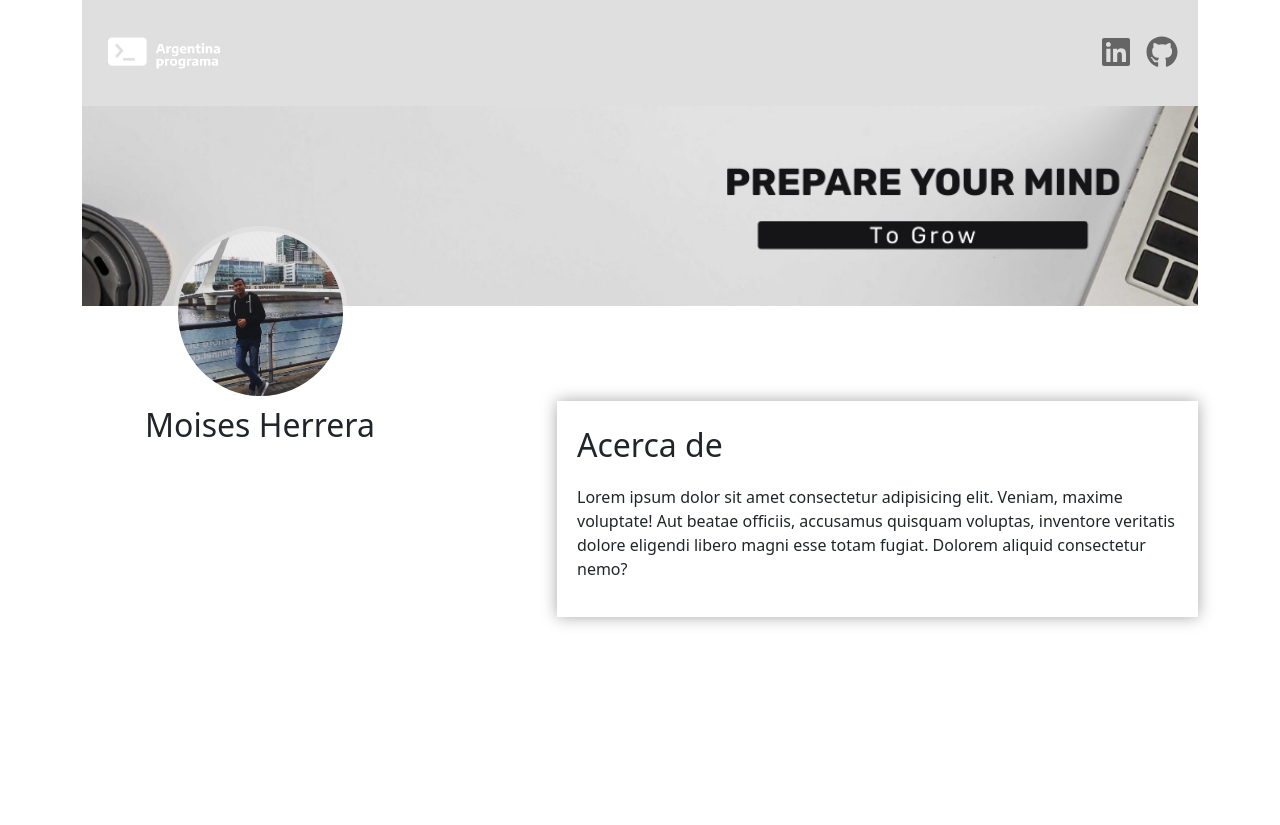
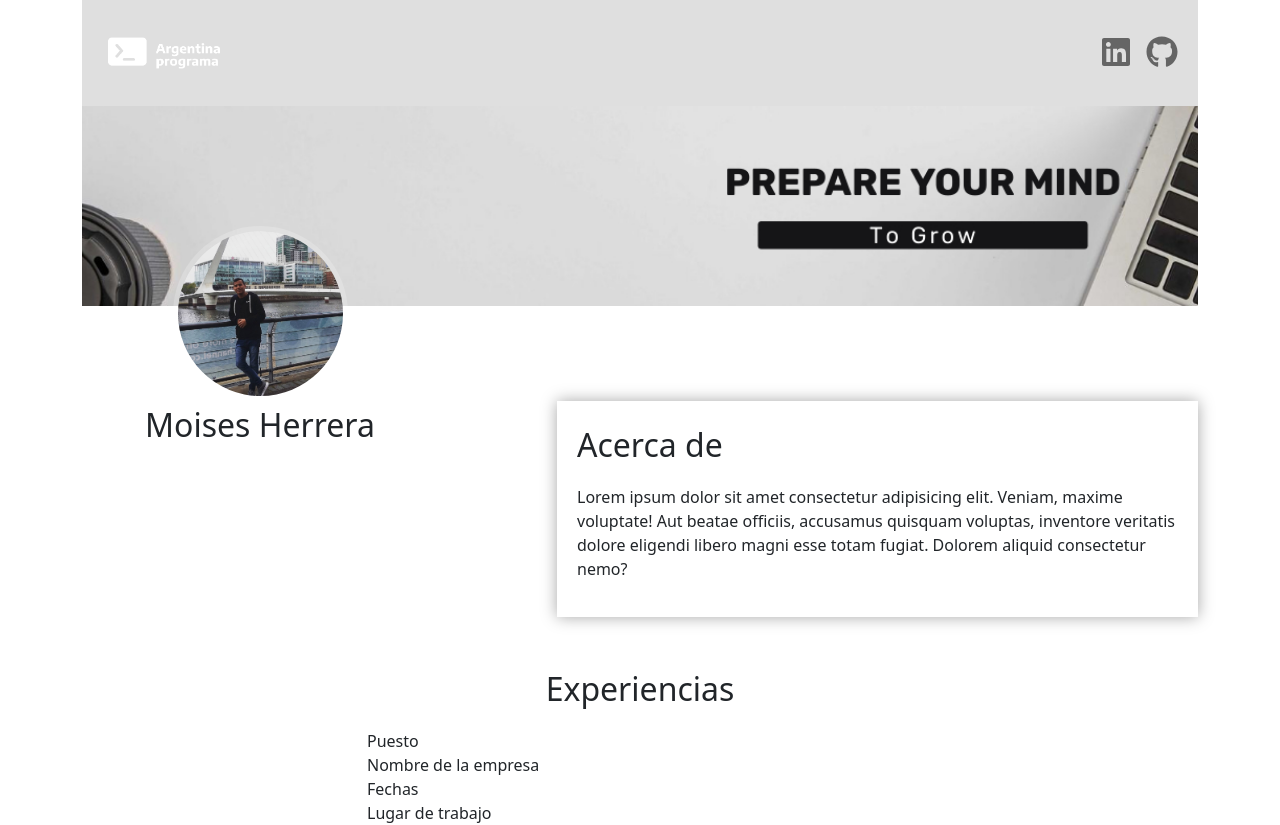
Before and after one commit to MoisesHerrera94/Frontend-Argentina-Programa, an Angular app: page / in a window 1280 px wide. Before the commit the page ends 800 px from the top, so only its background shows below. Built offline with nearby package versions, Linux system fonts and the light colour scheme.

Commit message:
Iniciando con la seccion de Experiencias

```diff
--- a/src/app/app.component.html
+++ b/src/app/app.component.html
@@ -2,4 +2,5 @@
     <app-nav-bar></app-nav-bar>
     <app-header></app-header>
     <app-about-me></app-about-me>
+    <app-experience></app-experience>
 </div>
--- a/src/app/app.module.ts
+++ b/src/app/app.module.ts
@@ -7,13 +7,15 @@ import { HeaderComponent } from './components/header/header.component';
 import { NavBarComponent } from './components/nav-bar/nav-bar.component';
 import { FontAwesomeModule } from '@fortawesome/angular-fontawesome';
 import { AboutMeComponent } from './components/about-me/about-me.component';
+import { ExperienceComponent } from './components/experience/experience.component';
 
 @NgModule({
   declarations: [
     AppComponent,
     HeaderComponent,
     NavBarComponent,
-    AboutMeComponent
+    AboutMeComponent,
+    ExperienceComponent
   ],
   imports: [
     BrowserModule,
--- /dev/null
+++ b/src/app/components/experience/experience.component.html
@@ -0,0 +1,18 @@
+<div class="row mt-5">
+    <div class="col">
+        <p class="fs-2 text-center">Experiencias</p>
+    </div>
+</div>
+<div class="row">
+    <div class="col-3">
+
+    </div>
+    <div class="col">
+        <div >
+            <p class="my-0">Puesto</p>
+            <p class="my-0">Nombre de la empresa</p>
+            <p class="my-0">Fechas</p>
+            <p class="my-0">Lugar de trabajo</p>
+        </div>
+    </div>
+</div>
--- /dev/null
+++ b/src/app/components/experience/experience.component.ts
@@ -0,0 +1,15 @@
+import { Component, OnInit } from '@angular/core';
+
+@Component({
+  selector: 'app-experience',
+  templateUrl: './experience.component.html',
+  styleUrls: ['./experience.component.css']
+})
+export class ExperienceComponent implements OnInit {
+
+  constructor() { }
+
+  ngOnInit(): void {
+  }
+
+}
```
Also changed, not shown: src/app/components/experience/experience.component.css (added), 1 other file (tests, documents, lock files or other folders).
